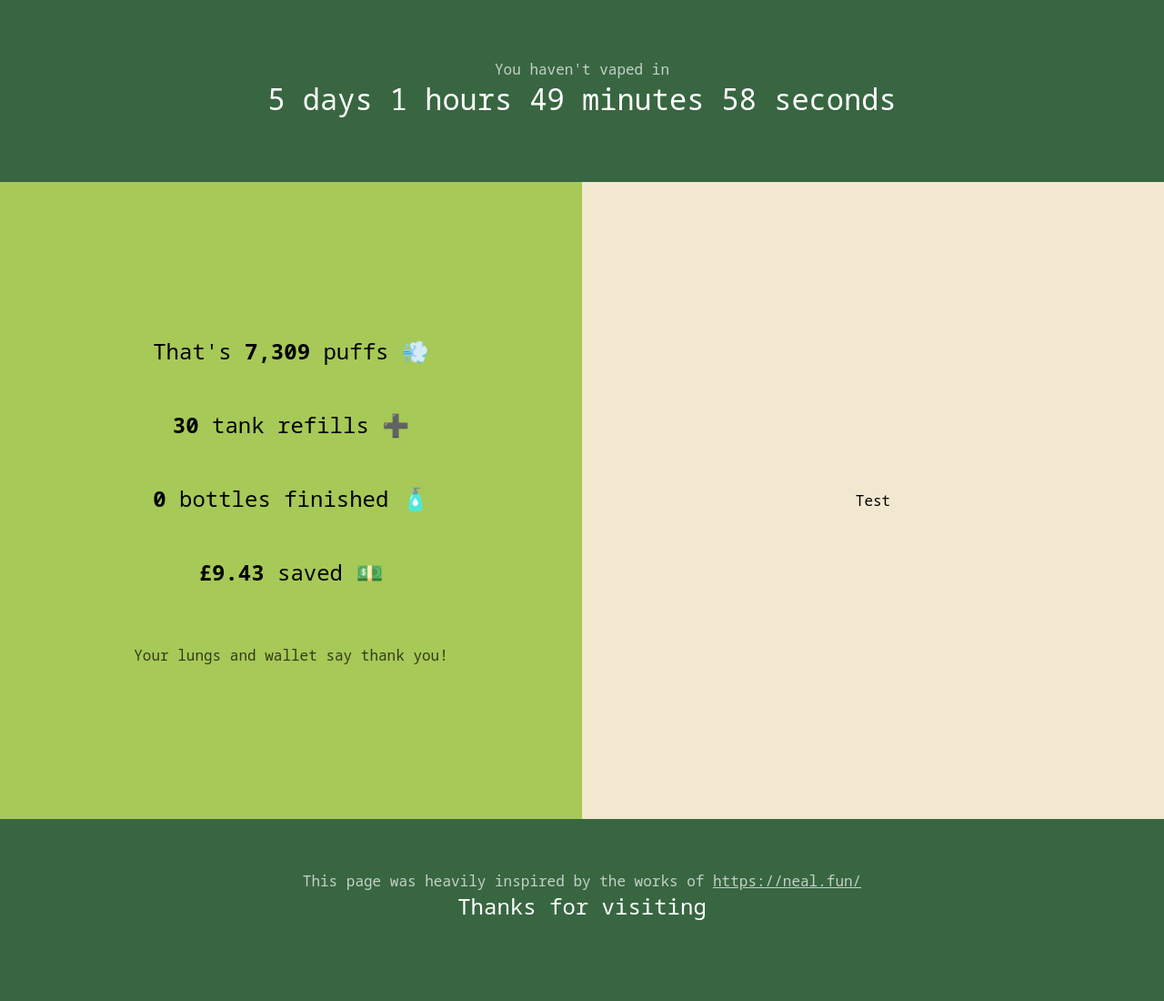
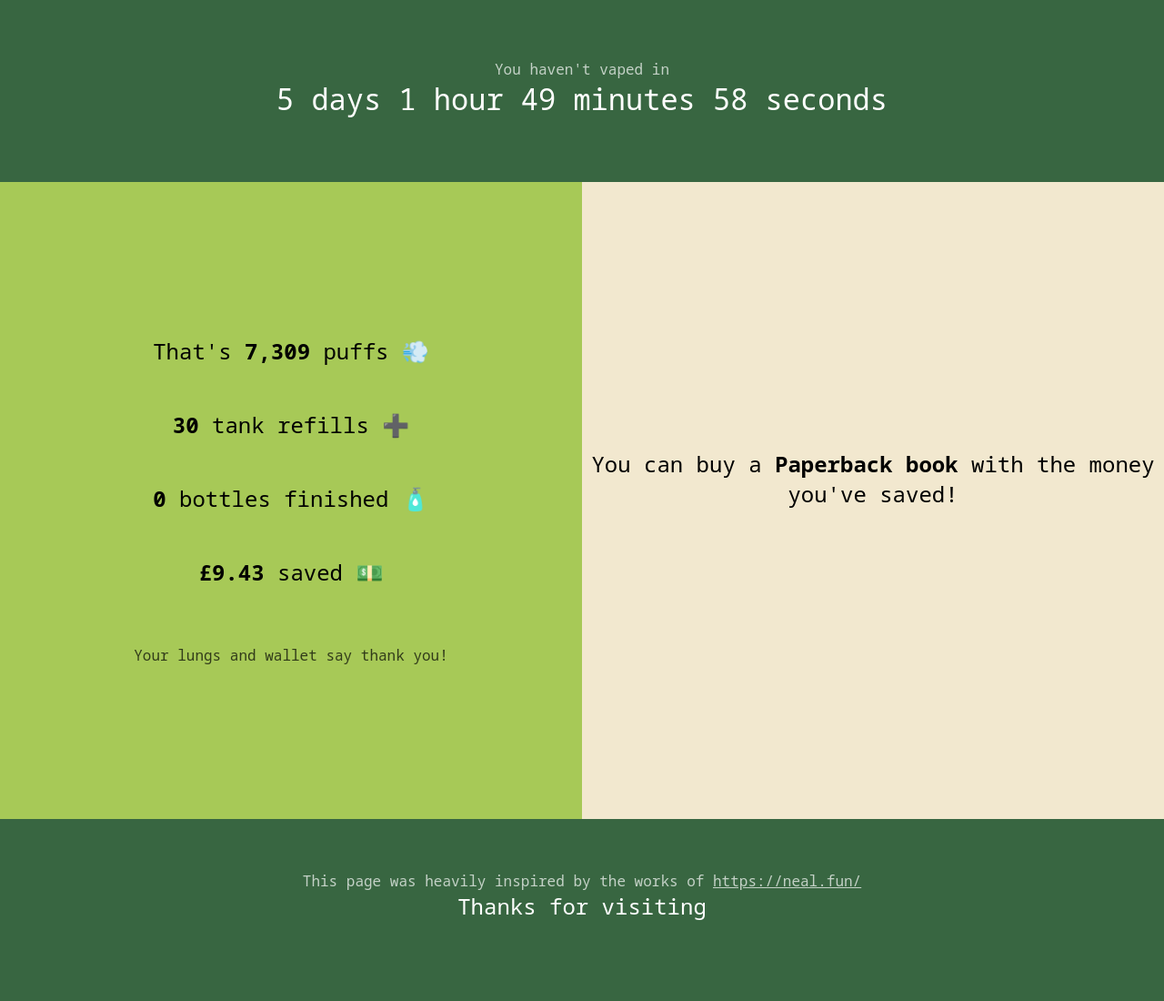
Before and after one commit to digi-battle/digi-battle.github.io, a Jekyll site: the page work/vape.html, which Jekyll copies as it is, in a window 1280 px wide. Shown: the whole page at 91% size. Built offline with Jekyll 4.4.1, drawn with Linux system fonts in a browser that asks for light colours; some of the changed lines change nothing that is shown.

Commit message:
Update vape.html

```diff
--- a/work/vape.html
+++ b/work/vape.html
@@ -113,7 +113,9 @@
         </div>
 
         <div class="column half">
-            Test
+
+
+            <h2>You can buy a <span id="can-afford-now"></span> with the money you've saved!</h2>
         </div>
     </div>
 
@@ -128,13 +130,13 @@
 
         //TODO:
         //- funny stat for time spent(you could have watched X file X times)
-        //    - funny stat for money saved(you could buy X with the money you've saved)
-        //        - stat for the volume of fluid not passed through your lungs
-        //            - allow user to enter their own details:
-        //- when they stopped vaping
+        //- stat for the volume of fluid not passed through your lungs
+        //- allow user to enter their own details:
+        //    - when they stopped vaping
         //    - did they smoke disposabled / refillables / cigarettes ?
-        //        - were they a light / moderate / heavy smoker
-
+        //    - were they a light / moderate / heavy smoker
+        //- status text based on how far through withdrawal you may be, but be motivational/congratulatory
+        //- save settings to cookies
 
 
         const startTime = new Date("2025-08-14T11:56:00");
@@ -143,6 +145,30 @@
         const refillsPerDay = 3;
         const bottlesPerWeek = 1; //1 per week (50ml bottle, 3.6ml per bottle)
         const bottleCost = 13;
+
+        const affordables = [
+            { Name: "Paperclip", Price: 0.01 },
+            { Name: "Envelope", Price: 0.05 },
+            { Name: "First-class postage stamp", Price: 1.25 },
+            { Name: "Bottle of water (500 ml)", Price: 3.00 },
+            { Name: "Paperback book", Price: 7.99 },
+            { Name: "3-pack of cotton socks", Price: 12.00 },
+            { Name: "Basic wired mouse", Price: 20.00 },
+            { Name: "Casual restaurant meal", Price: 35.00 },
+            { Name: "New release video game", Price: 50.00 },
+            { Name: "Monthly broadband bill", Price: 65.00 },
+            { Name: "Budget microwave oven", Price: 120.00 },
+            { Name: "Entry-level smartphone", Price: 200.00 },
+            { Name: "Upright vacuum cleaner", Price: 300.00 },
+            { Name: "Mid-range washing machine", Price: 450.00 },
+            { Name: "Mid-range laptop", Price: 750.00 },
+            { Name: "High-end smartphone", Price: 1100.00 },
+            { Name: "Entry-level electric bike", Price: 1500.00 },
+            { Name: "Designer handbag", Price: 1800.00 },
+            { Name: "Three-seater sofa", Price: 1950.00 },
+            { Name: "Small used car", Price: 2000.00 }
+        ];
+
 
         function updateTime() {
             const now = new Date();
@@ -154,10 +180,10 @@
             const hours = Math.floor(diffMs / (1000 * 60 * 60)) % 24;
             const days = Math.floor(diffMs / (1000 * 60 * 60 * 24));
 
-            let dayText = days === 0 ? '' : `${days} days `;
-            let hourText = hours === 0 ? '' : `${hours} hours `;
-            let minuteText = minutes === 0 ? '' : `${minutes} minutes `;
-            let secondText = seconds === 0 ? '' : `${seconds} seconds `;
+            let dayText = days === 0 ? '' : `${days} day${days > 1 ? 's' : ''}`;
+            let hourText = hours === 0 ? '' : `${hours} hour${hours > 1 ? 's' : ''}`;
+            let minuteText = minutes === 0 ? '' : `${minutes} minute${minutes > 1 ? 's' : ''}`;
+            let secondText = seconds === 0 ? '' : `${seconds} second${seconds > 1 ? 's' : ''}`;
 
             // Update the <a> tag
             const link = document.getElementById("time-link");
@@ -173,6 +199,12 @@
             document.getElementById("refill-count").textContent = `${FormatNumber(totalRefills)}`;
             document.getElementById("bottle-count").textContent = `${FormatNumber(totalBottles)}`;
             document.getElementById("bottle-cost").textContent = `${FormatPrice(totalBottleCost)}`;
+
+            const canAfford = affordables
+                .filter(a => a.Price < totalBottleCost)
+                .sort((a, b) => b.Price - a.Price)
+                .map(a => a.Name)[0];
+            document.getElementById("can-afford-now").textContent = canAfford;
         }
 
         function FormatNumber(input) {
```
